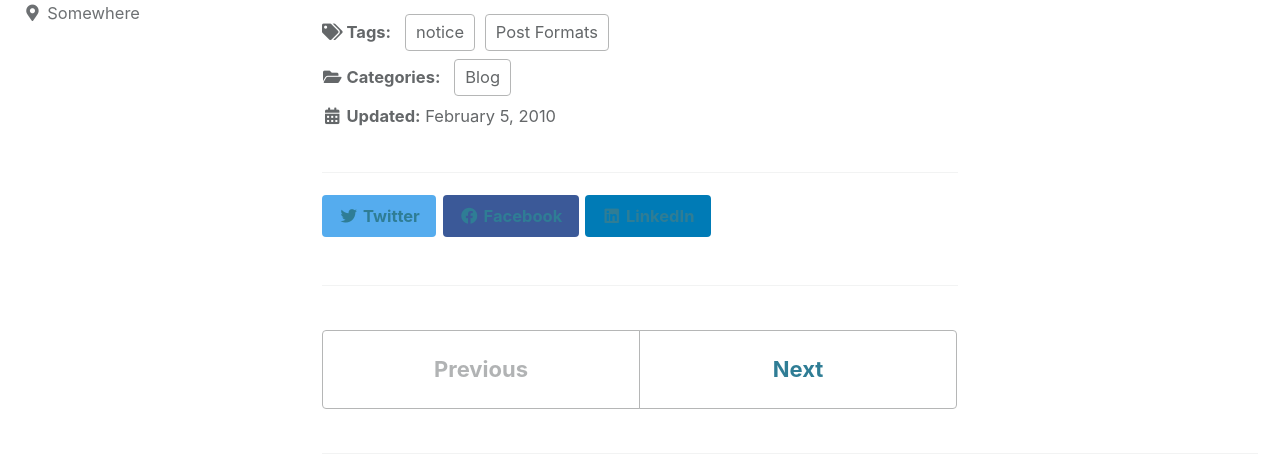
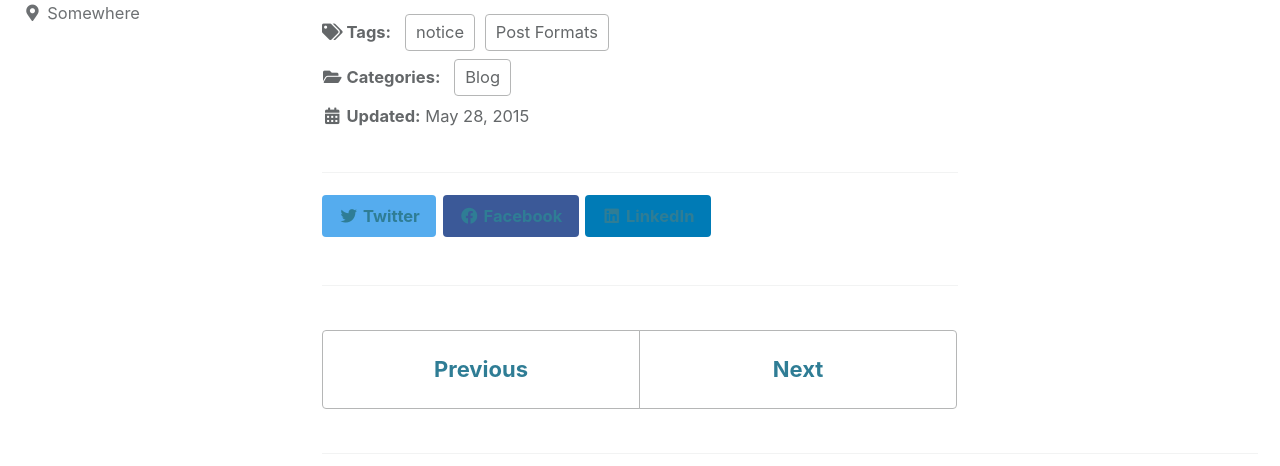
Before and after one commit to anantjoshi97/website, a Jekyll site: the page built from _posts/2010-02-05-post-notice.md, in a window 1280 px wide and 900 px high, scrolled down 2042 px. Shown: the part 154-620 px from the top of the window. Built offline with Jekyll 4.4.1, drawn with Linux system fonts in a browser that asks for light colours; cached includes are drawn as plain includes.

Commit message:
Updated date

```diff
--- a/_posts/2010-02-05-post-notice.md
+++ b/_posts/2010-02-05-post-notice.md
@@ -1,5 +1,6 @@
 ---
 title: "Post: Notice"
+date:   2015-05-28 10:00:55 +0530
 categories:
   - Blog
 tags:
```
